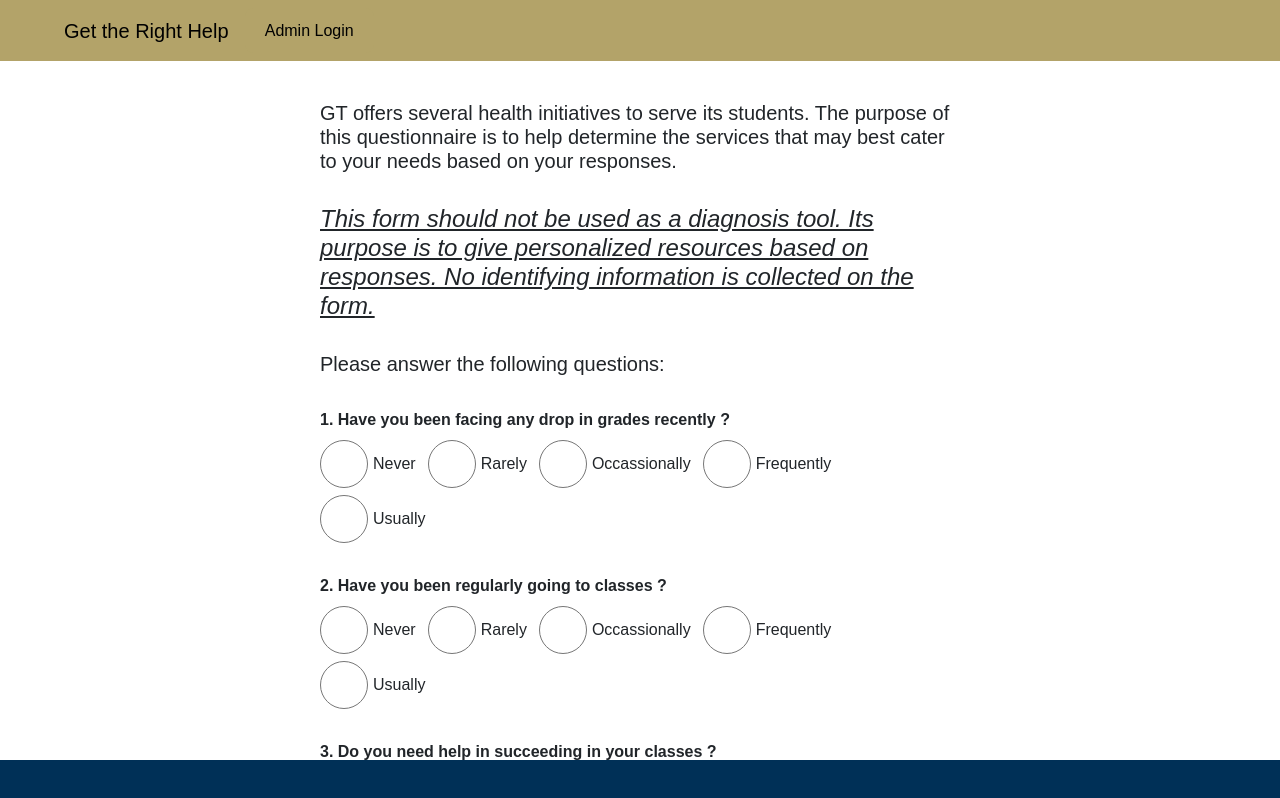
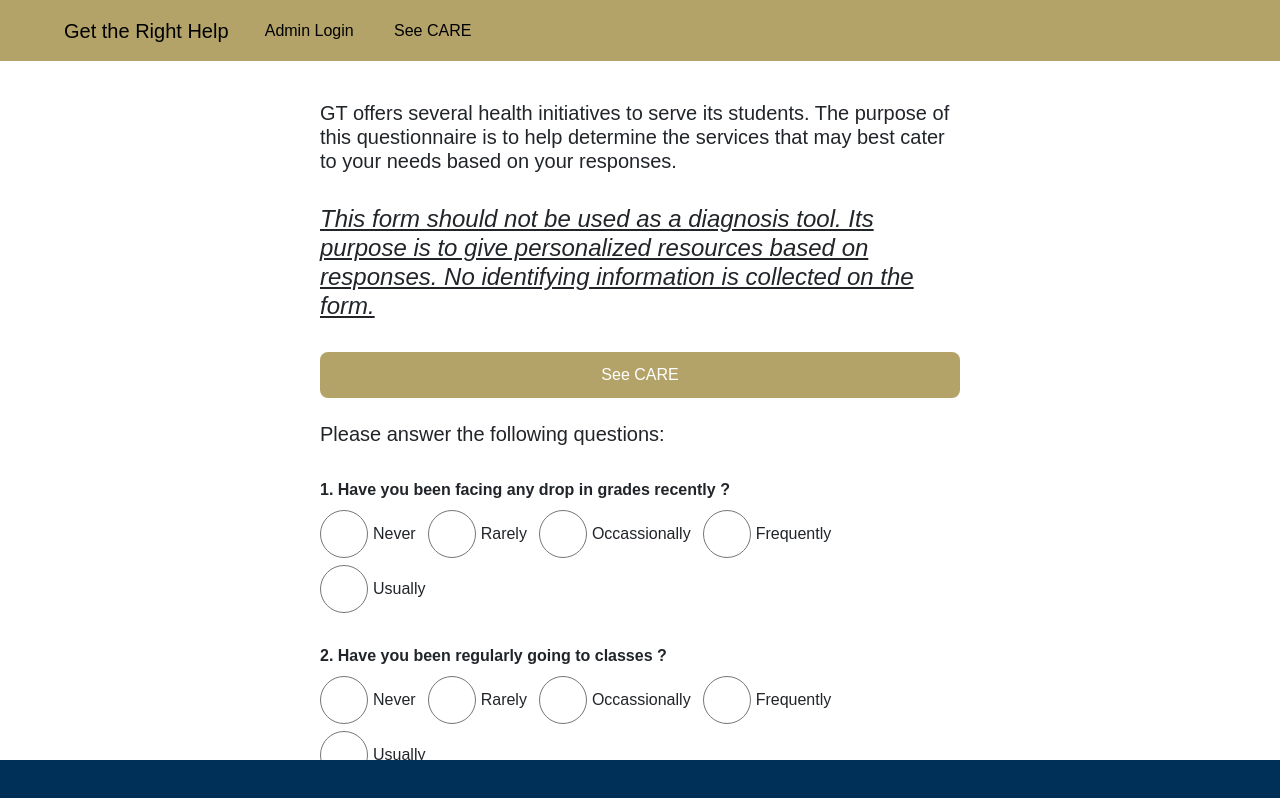
Before and after one commit to DewgongAgarwal/GT-Senior-Design-Frontend, a React (Vite) app: page / in a window 1280 px wide. Shown: the top 798 px of the page. Built offline with nearby package versions, Linux system fonts and the light colour scheme.

Commit message:
Updated UI

```diff
--- a/src/App.jsx
+++ b/src/App.jsx
@@ -5,7 +5,7 @@ import Select from "react-select";
 import { questions, choices, numberOfQuestions, arms } from "./constants.js";
 import "./App.css";
 import { Navbar, NavItem, Nav } from "react-bootstrap";
-axios.defaults.baseURL = 'https://www.mental-health-sd.com';
+axios.defaults.baseURL = "https://www.mental-health-sd.com";
 // axios.defaults.baseURL = 'http://localhost:8000';
 class App extends Component {
   constructor() {
@@ -63,7 +63,7 @@ class App extends Component {
     }
 
     if (total) {
-      this.setState({total: total});
+      this.setState({ total: total });
     }
 
     this.setCookie("message", "");
@@ -81,7 +81,8 @@ class App extends Component {
     const d = new Date();
     d.setTime(d.getTime() + 16 * 60 * 1000);
     let expires = "expires=" + d.toUTCString();
-    document.cookie = cname + "=" + cvalue + ";" + expires + ";domain=.mental-health-sd.com";
+    document.cookie =
+      cname + "=" + cvalue + ";" + expires + ";domain=.mental-health-sd.com";
     // document.cookie = cname + "=" + cvalue + ";" + expires;
   };
 
@@ -106,7 +107,7 @@ class App extends Component {
   onSubmit = async (e) => {
     e.preventDefault();
 
-    this.setState({ fetching: true});
+    this.setState({ fetching: true });
 
     const response = await axios.post("/get_response", {
       answers: this.state.answers,
@@ -128,7 +129,10 @@ class App extends Component {
         alert(response.data.message);
       }
       if (response.data.message == "Submitted") {
-        localStorage.setItem('counter', parseInt(localStorage.getItem('counter')) + 1);
+        localStorage.setItem(
+          "counter",
+          parseInt(localStorage.getItem("counter")) + 1
+        );
         location.reload();
       }
     }
@@ -226,10 +230,23 @@ class App extends Component {
           aria-controls="navbarNav"
           aria-expanded="false"
           aria-label="Toggle navigation"
-        >
-        </button>
+        ></button>
         <ul className="navbar-nav">
           <li className="nav-item active">{this.returnButton()}</li>
+        </ul>
+        <ul className="navbar-nav">
+          <li className="nav-item active">
+            {
+              <button type="button" className="nav-button">
+                <a
+                  href="https://mentalhealth.gatech.edu/about/scheduling-appointment"
+                  style={{ color: "black" }}
+                >
+                  See CARE
+                </a>
+              </button>
+            }
+          </li>
         </ul>
       </nav>
     );
@@ -247,9 +264,9 @@ class App extends Component {
               onChange={this.onRadioChange}
               type="radio"
               name={question}
-              id= "inline"
+              id="inline"
               value={String(i)}
-              style={{"height":48, "width":48}}
+              style={{ height: 48, width: 48 }}
             ></input>
             <label className="form-check-label" htmlFor="inline">
               {q}
@@ -278,15 +295,21 @@ class App extends Component {
   };
 
   colorGiver = (e) => {
-    switch(e) {
-      case 4: return 'green';
-      case 3: return 'yellowgreen';
-      case 2: return 'orange';
-      case 1: return 'darkgoldenrod';
-      case 0: return 'red';
-      default: return 'blue';
+    switch (e) {
+      case 4:
+        return "green";
+      case 3:
+        return "yellowgreen";
+      case 2:
+        return "orange";
+      case 1:
+        return "darkgoldenrod";
+      case 0:
+        return "red";
+      default:
+        return "blue";
     }
-  }
+  };
 
   valPage = () => {
     if (this.state.questions) {
@@ -294,18 +317,26 @@ class App extends Component {
       const options = arms.map((a, i) => ({ value: a, label: a }));
       return (
         <div className="homePageForm">
-          <h3>Case {localStorage.getItem('counter')} / {this.state.total}</h3><br></br>
-        <h3>Case Number {this.state.id}</h3><br></br>
-        <form onSubmit={this.onValidationSubmit} >
+          <h3>
+            Case {localStorage.getItem("counter")} / {this.state.total}
+          </h3>
+          <br></br>
+          <h3>Case Number {this.state.id}</h3>
+          <br></br>
+          <form onSubmit={this.onValidationSubmit}>
             {answers.map((a, i) => (
               <div>
-              {questions[i]}<br></br>
-              <p style= {{color: this.colorGiver(parseInt(a))}}>{choices[parseInt(a)]}</p>
+                {questions[i]}
+                <br></br>
+                <p style={{ color: this.colorGiver(parseInt(a)) }}>
+                  {choices[parseInt(a)]}
+                </p>
               </div>
             ))}
             <hr></hr>
             <label>Your Recommendation: </label>
-          <Select className = "SelectList"
+            <Select
+              className="SelectList"
               defaultValue={options[0]}
               onChange={this.handleInputChange}
               options={options}
@@ -324,14 +355,28 @@ class App extends Component {
 
   homePageHelper = () => {
     if (this.state.prediction) {
+      alert(
+        "Based on your last form submission this resources might be helpful" +
+          ": " +
+          this.state.prediction
+      );
       return (
         <div>
           <br></br>
           Based on your last form submission this resources might be helpful:{" "}
           {this.state.prediction}
           <br></br>
-          <a href="https://mentalhealth.gatech.edu/about/scheduling-appointment">Click here if you still would like to see CARE.</a>
-
+          {/* <a href="https://mentalhealth.gatech.edu/about/scheduling-appointment">
+            Click here if you still would like to see CARE.
+          </a> */}
+          <button type="button" className="nav-button">
+            <a
+              href="https://mentalhealth.gatech.edu/about/scheduling-appointment"
+              style={{ color: "white" }}
+            >
+              See CARE
+            </a>
+          </button>
         </div>
       );
     } else {
@@ -348,17 +393,24 @@ class App extends Component {
           may best cater to your needs based on your responses.
         </h5>
         <br></br>
-        <h4>This form should not be used as a diagnosis tool. Its purpose is to
-          give personalized resources based on responses. No identifying information
-          is collected on the form.
+        <h4>
+          This form should not be used as a diagnosis tool. Its purpose is to
+          give personalized resources based on responses. No identifying
+          information is collected on the form.
         </h4>
-        <br>
-        </br>
-        <h5>
-          Please answer the following questions:
-        </h5>
-        <br>
-        </br>
+        <br></br>
+        <button type="button" className="nav-button" style={{ width: "100%" }}>
+          <a
+            href="https://mentalhealth.gatech.edu/about/scheduling-appointment"
+            style={{ color: "white" }}
+          >
+            See CARE
+          </a>
+        </button>
+        <br></br>
+        <br></br>
+        <h5>Please answer the following questions:</h5>
+        <br></br>
         <form onSubmit={this.onSubmit}>
           {questions.map((q, i) => (
             <div>
@@ -376,8 +428,10 @@ class App extends Component {
           >
             Submit
           </button>
-          <div className="loading-spinner" style={{display: this.state.fetching ? 'block' : 'none'}}>
-          </div>
+          <div
+            className="loading-spinner"
+            style={{ display: this.state.fetching ? "block" : "none" }}
+          ></div>
         </form>
         {this.homePageHelper()}
       </div>
@@ -398,9 +452,12 @@ class App extends Component {
       <div className="App">
         {this.navBar()}
         {this.renderSwitch()}
-        <br></br><br></br><br></br><br></br><br></br>
-        <nav className="navbar fixed-bottom navbar-GTblue">
-        </nav>
+        <br></br>
+        <br></br>
+        <br></br>
+        <br></br>
+        <br></br>
+        <nav className="navbar fixed-bottom navbar-GTblue"></nav>
       </div>
     );
   }
```
Lines whose indentation alone changed are shown as unchanged.
